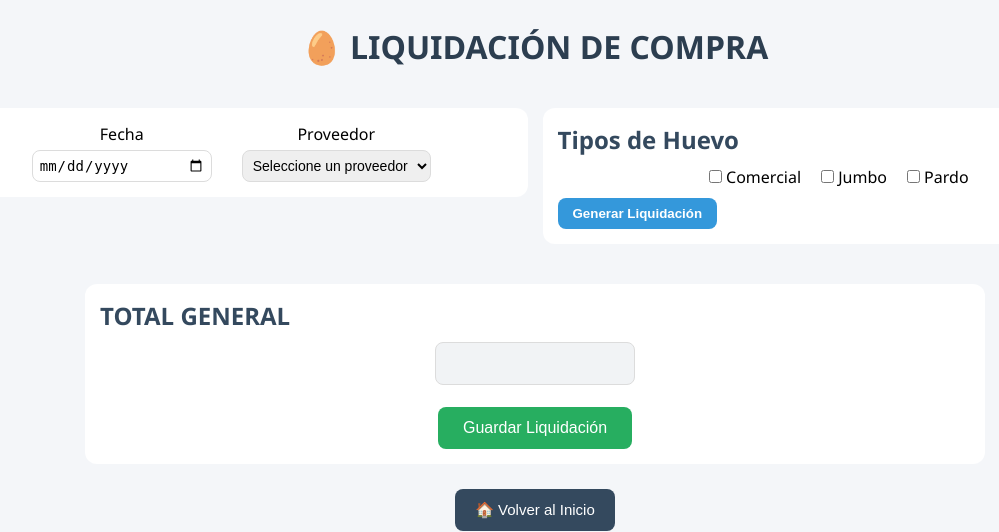
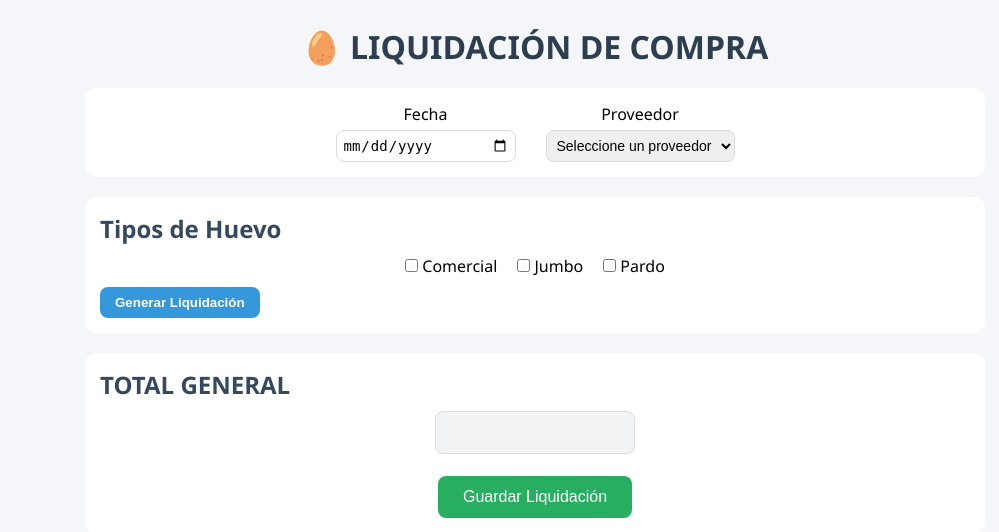
Before and after one commit to RodrigoLZ0608/FacturacionHuevos, a Flask app: page /compras in a window 1280 px wide. Shown: the top 532 px of the page, without its empty margins (105-1104 px from the left). Run offline with Flask 3, Linux system fonts and the light colour scheme; data that the repository does not hold is empty; some libraries are stand-ins or nearby versions.

```diff
--- a/templates/compras.html
+++ b/templates/compras.html
@@ -16,8 +16,6 @@
 <div class="header">
 
     <h1>🥚 LIQUIDACIÓN DE COMPRA</h1>
-
-    <div class="header-cards">
 
     <div class="subcard">
 
@@ -67,7 +65,6 @@
 
 </div>
 
-</div>
 <div id="contenedorTablas" style="display:none;">
 
     <!-- COMERCIAL -->
```
